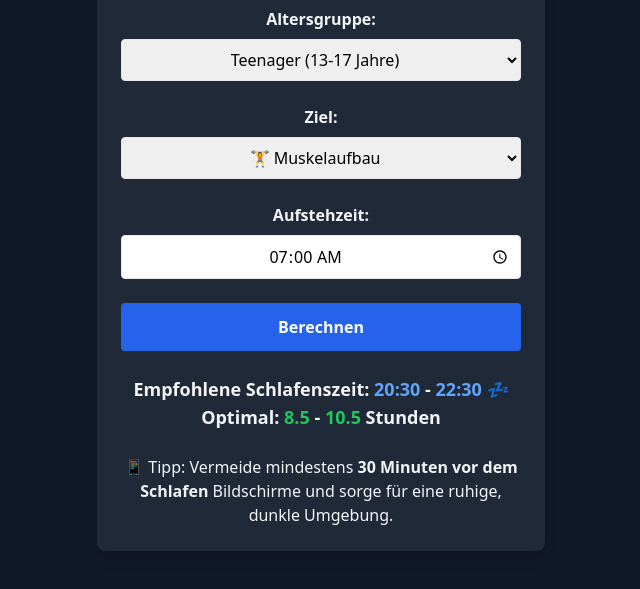
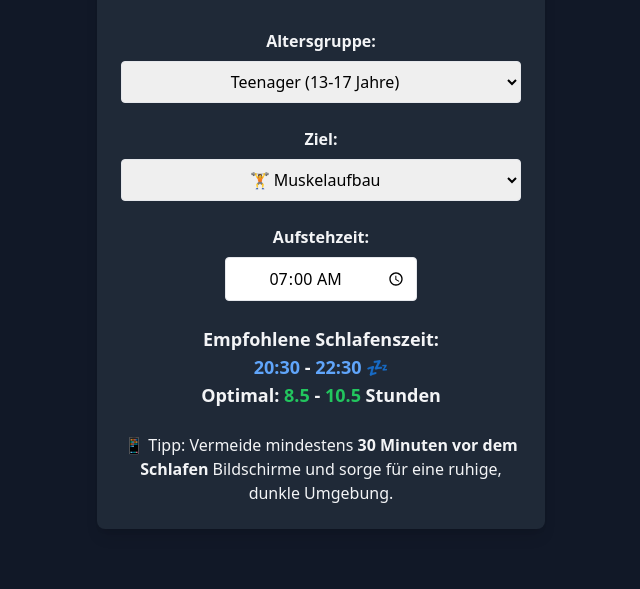
Before and after one commit to FieteP/snoozely, a plain HTML site: page index.html in a window 1280 px wide. Shown: the part 179-768 px from the top of the page, without its empty margins (319-959 px from the left). Drawn offline with nearby package versions, Linux system fonts and the light colour scheme.

Commit message:
Add files via upload

```diff
--- a/index.html
+++ b/index.html
@@ -45,12 +45,13 @@
       </select>
     </div>
 
-    <div>
-      <label class="mb-2 font-semibold">Aufstehzeit:</label>
-      <input type="time" id="wakeUpTime" class="w-full p-2 text-sm md:text-base border rounded" value="07:00" />
+    <div class="mb-4">
+      <label class="mb-2 font-semibold block text-center">Aufstehzeit:</label>
+      <div class="flex justify-center">
+        <input type="time" id="wakeUpTime" class="w-48 p-2 text-sm md:text-base border rounded text-center" value="07:00" />
+      </div>
     </div>
 
-    <button onclick="calculateSleep()" class="w-full p-3 text-sm md:text-base bg-blue-600 text-white rounded font-bold hover:bg-blue-700 transition">Berechnen</button>
 
     <div id="result" class="text-center font-semibold text-lg"></div>
 
@@ -101,7 +102,7 @@
   };
 
   const result = document.getElementById('result');
-  result.innerHTML = `Empfohlene Schlafenszeit: <span class="text-blue-400 font-semibold">${toTime(sleepStartMin)}</span> - <span class="text-blue-400 font-semibold">${toTime(sleepStartMax)}</span> 💤<br>` +
+  result.innerHTML = `Empfohlene Schlafenszeit: <br> <span class="text-blue-400 font-semibold">${toTime(sleepStartMin)}</span> - <span class="text-blue-400 font-semibold">${toTime(sleepStartMax)}</span> 💤<br>` +
                      `Optimal: <span style="color: #22c55e;">${formatHours(minSleep)}</span> - <span style="color: #22c55e;">${formatHours(maxSleep)}</span> Stunden`;
 
   const recommendation = document.getElementById('recommendation');
```
